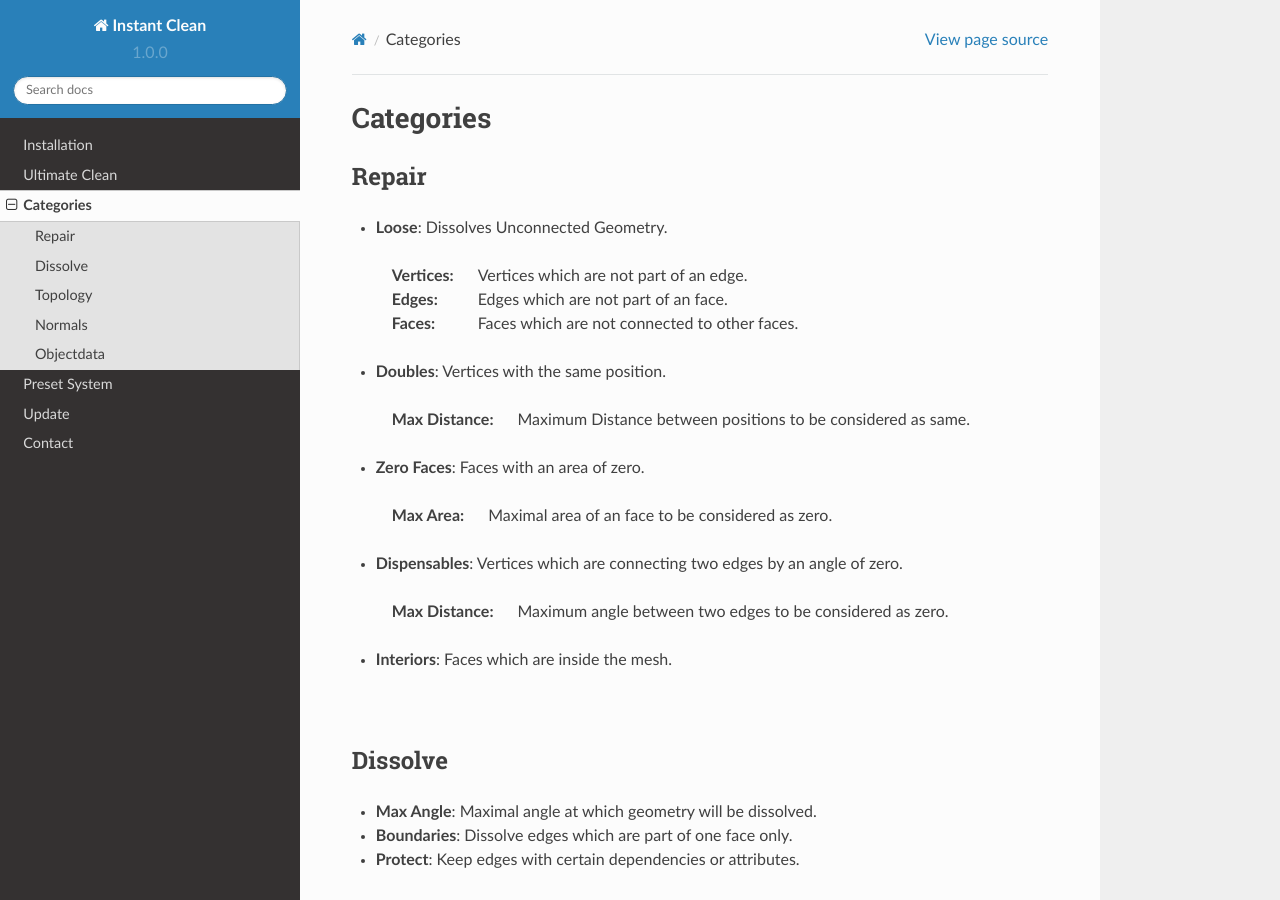
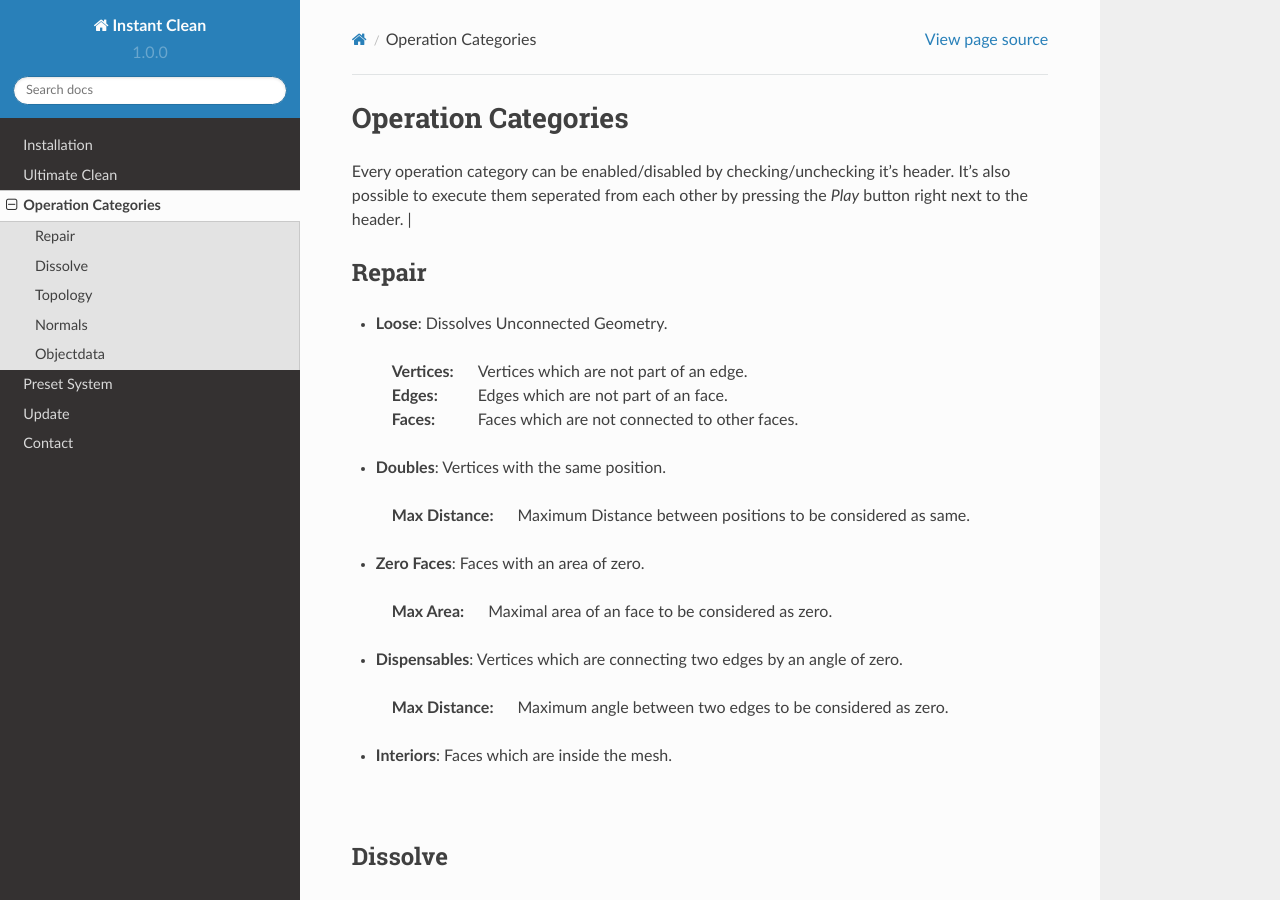
Before and after one commit to rubenmesserschmidt/Instant-Clean_docs, a Sphinx documentation site: the page built from docs/source/categories.rst, in a window 1280 px wide and 900 px high. Built offline with Sphinx 7.4.7 and the Read the Docs theme 2.0.0, drawn with Linux system fonts in a browser that asks for light colours.

Commit message:
Text changes

```diff
--- a/docs/source/categories.rst
+++ b/docs/source/categories.rst
@@ -1,5 +1,9 @@
-Categories
+Operation Categories
 ##########
+
+Every operation category can be enabled/disabled by checking/unchecking it's header.
+It's also possible to execute them seperated from each other by pressing the *Play* button right next to the header.
+|
 
 Repair
 ******
--- a/docs/source/clean.rst
+++ b/docs/source/clean.rst
@@ -1,4 +1,5 @@
 Ultimate Clean
 ==============
 
-Executes all operations in a single click based on your settings.
+| Executes all operations in a single click based on your settings.
+| Check/Uncheck the header of certain :doc:`categories` to include/exclude them from the execution.
--- a/docs/source/installation.rst
+++ b/docs/source/installation.rst
@@ -4,7 +4,8 @@
 1. Go to *Edit/Preferences*.
 #. Select *Add-ons* on the left.
 #. Click *Install...* in the top right corner. This will open a file dialog
-#. Navigate to where you have downloaded the **Instant-Clean_x.x.x.zip** file. Do not unpack this file.
+#. | Navigate to where you have downloaded the **Instant-Clean_x.x.x.zip** file.
+   | Do not unpack this file.
 #. Click the *Install add-on from file* button.
 #. Search for the Add-on by typing **Instant Clean** in the search box if it does not already appear.
 #. Tick the checkbox next to the Add-on. You're ready to go.
--- a/docs/source/presets.rst
+++ b/docs/source/presets.rst
@@ -2,22 +2,26 @@
 #############
 
 The Preset Manager allows you to manage your preferred mesh clean settings in one place.
-Every preset is saved as a .py (Python) file under *Blender/your_blender_version/scripts/presets/Instant Clean*.
+Every preset is saved as a .py (Python) fileunder *Blender/your_blender_version/scripts/presets/Instant Clean*.
+|
 
 Create
 ******
 
 Add a new preset with the current settings by pressing the *+* (Add Preset) button.
 Then you will be asked for a name. Decide to use a name which is not already there, otherwise the existing preset will be overwritten.
+|
 
 Save
 ****
 
 Save changes to a preset by pressing the *Save* button very next to the preset dropdown menu.
 This overwrites the current preset with the new settings.
+|
 
 Delete
 ******
 
 Remove the current preset by pressing the *-* (Remove Preset) button.
 This operation is not undoable.
+|
--- a/docs/source/update.rst
+++ b/docs/source/update.rst
@@ -4,5 +4,6 @@
 Blender Version
 ***************
 
-In the *Quick Setup* menu which appears when you update Blender to a newer version, choose *Load x.x Settings* in the bottom left corner.
-Then the Add-on including all of your presets will be available same as in your previous version.
+| In the *Quick Setup* menu which appears when you update Blender to a newer version,
+| choose *Load x.x Settings* in the bottom left corner.
+| Then the Add-on including all of your presets will be available same as in your previous version.
```
